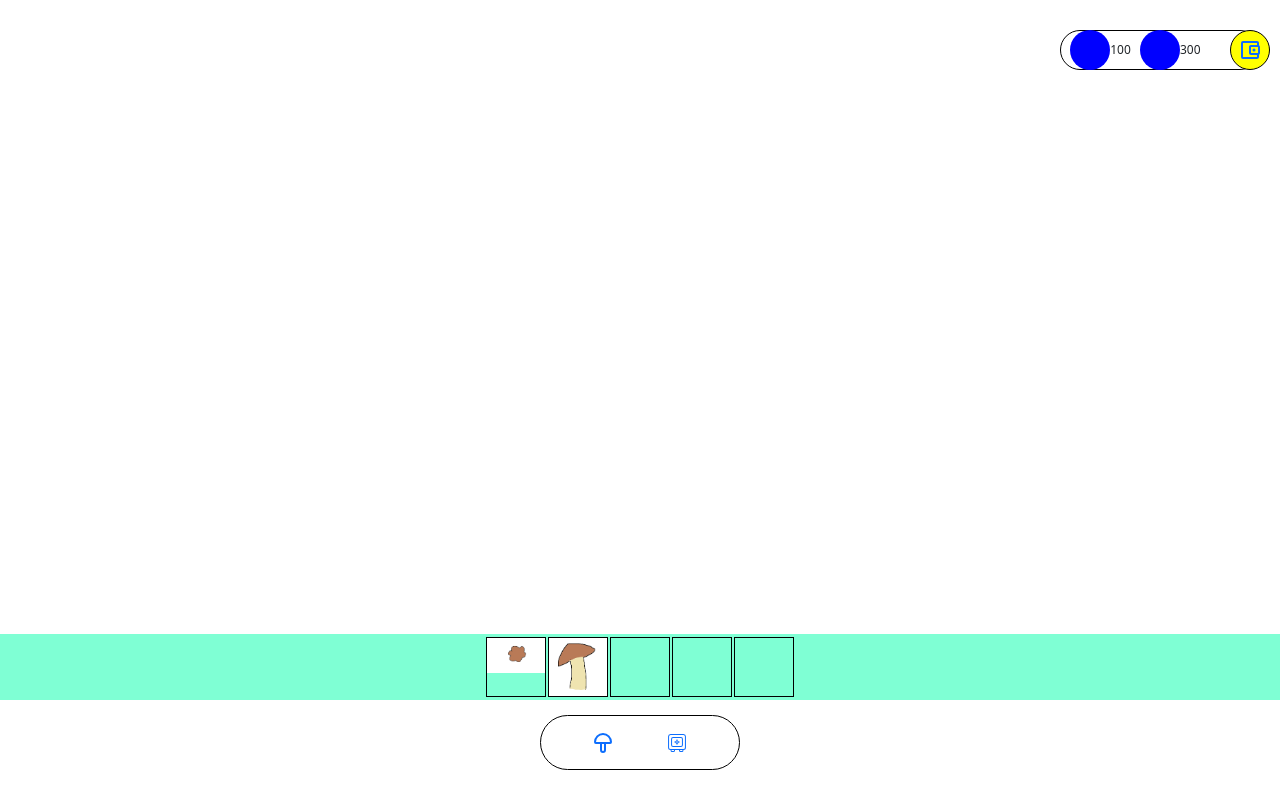
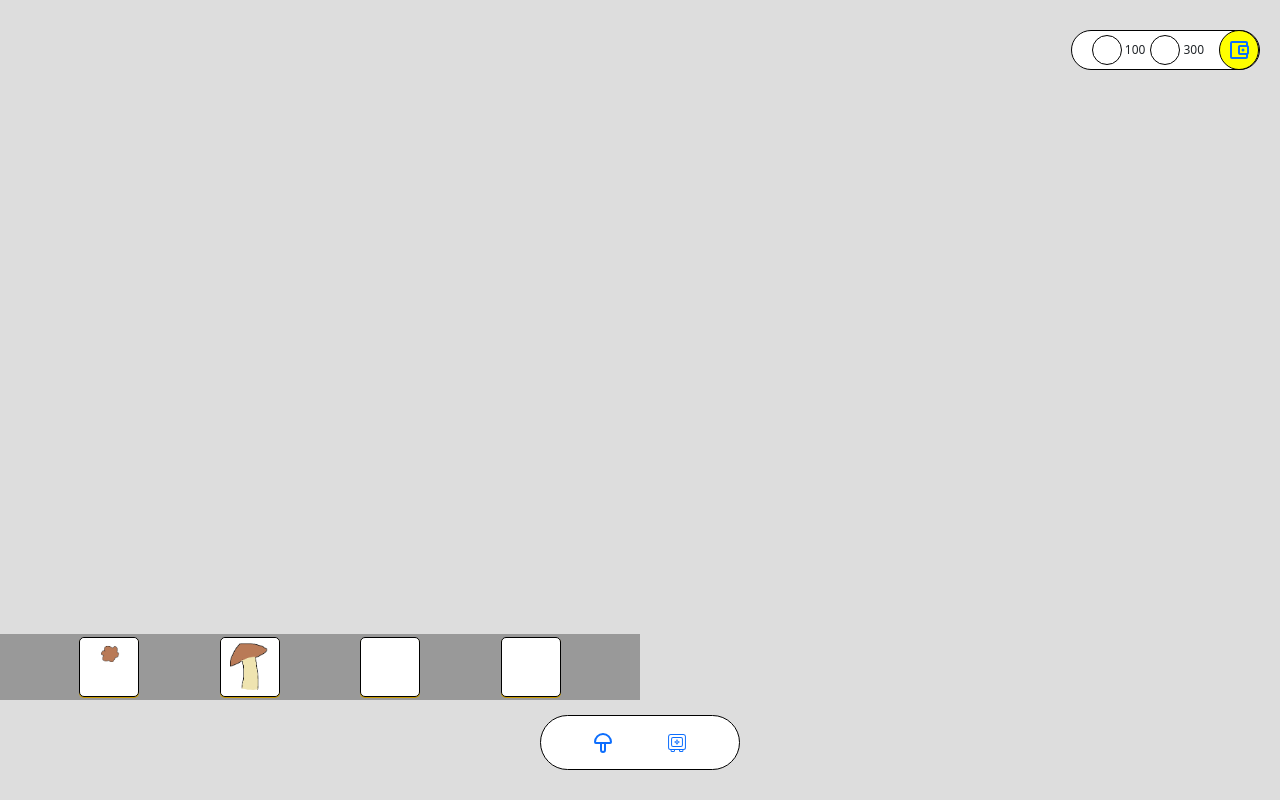
Before and after one commit to mikekks/TRON-Grand-Hackathon-Season-3, a React (Create React App) app in the folder front/: page /staking in a window 1280 px wide. Built offline with nearby package versions, Linux system fonts and the light colour scheme.

Commit message:
Mushroom init3

```diff
--- /dev/null
+++ b/front/src/components/features/GlobalFeatures/GuideText.jsx
@@ -0,0 +1,5 @@
+import React from "react";
+
+const GuideText = () => {
+
+}
--- a/front/src/components/features/GlobalFeatures/Itembar.jsx
+++ b/front/src/components/features/GlobalFeatures/Itembar.jsx
@@ -14,13 +14,13 @@ const Itembar = ({handleMode}) => {
 
     const PojaItem = () => {
         return(
-            <img src={Poja} style={{width:"58px"}} onClick={() => handleElement("poja")} />
+            <img src={Poja} style={{width:"58px", borderRadius:"5px"}} onClick={() => handleElement("poja")} />
         )
     }
 
     const BigMushItem = () => {
         return(
-            <img src={Mush02} style={{width:"58px"}} onClick={() => handleElement("bigmush")} />
+            <img src={Mush02} style={{width:"58px", borderRadius:"5px"}} onClick={() => handleElement("bigmush")} />
         )
     }
 
@@ -30,7 +30,6 @@ const Itembar = ({handleMode}) => {
             <div className="ItemElement"><BigMushItem /></div>
             <div className="ItemElement"></div>
             <div className="ItemElement"></div>
-            <div className="ItemElement"></div>
         </div>
     )
 }
--- a/front/src/components/features/StartComponents/StartButton.jsx
+++ b/front/src/components/features/StartComponents/StartButton.jsx
@@ -3,7 +3,11 @@ import { Link } from "react-router-dom";
 
 const StartButton = () => {
     return(
-        <Link to="/growing" ><button className="StartButton">START</button></Link>
+        <Link to="/growing" >
+            <div className="ButtonClick">
+                <button className="StartButton" active={true}>START</button>
+            </div>
+        </Link>
     )
 }
 
--- a/front/src/components/layouts/StartLayouts/StartTitle.jsx
+++ b/front/src/components/layouts/StartLayouts/StartTitle.jsx
@@ -2,7 +2,7 @@ import React from "react";
 
 const StartTitle = () => {
     return(
-        <h1 className="StartTitle">asdf</h1>
+        <h1 className="StartTitle">M U S H R O O M</h1>
     )
 }
 
--- a/front/src/index.scss
+++ b/front/src/index.scss
@@ -3,6 +3,7 @@
 @import './style/ComponentStyles/GlobalStyles/BottomNavbarStyle.scss';
 @import './style/ComponentStyles/GlobalStyles/GoBackButtonStyle.scss';
 @import './style/ComponentStyles/GlobalStyles/ItembarStyle.scss';
+@import './style/ComponentStyles/GlobalStyles/GlobalButton.scss';
 
 // ComponentStyles > StartStyles
 @import './style/ComponentStyles/StartStyles/StartTitleStyle.scss';
@@ -21,6 +22,10 @@
 // ComponentStyles > GrowingStyles
 @import './style/ComponentStyles/GrowingStyles/TreeStyle.scss';
 
+html {
+  background-color: #DDDDDD;
+}
+
 body {
   margin: 0;
   font-family: -apple-system, BlinkMacSystemFont, 'Segoe UI', 'Roboto', 'Oxygen',
--- /dev/null
+++ b/front/src/style/ComponentStyles/GlobalStyles/GlobalButton.scss
@@ -0,0 +1,24 @@
+.ButtonClick {
+    display: flex;
+    align-items: center;
+    justify-content: center;
+}
+
+.ButtonClick button{
+    border-radius: 10px;
+    border: none;
+    background-color: white;
+    box-shadow: 0px 5px 0px #CB9C00;
+    cursor: pointer;
+    transition: all 0.2s ease;
+}
+
+.ButtonClick button:active {
+    border-radius: 10px;
+    border: none;
+    background-color: #CCCCCC;
+    box-shadow: 0px 1px 0px #CB9C00;
+    transform: translate(0, 5px);
+    // transform: translate3d(-100px, 5px, 0px);
+    // transform: translate(5px, 50px, 0px);
+}
--- a/front/src/style/ComponentStyles/GlobalStyles/ItembarStyle.scss
+++ b/front/src/style/ComponentStyles/GlobalStyles/ItembarStyle.scss
@@ -1,9 +1,9 @@
 .Itembar {
-    width: 100%;
+    width: 50%;
     height: 66px;
-    background-color: aquamarine;
+    background-color: #999999;
     display: flex;
-    justify-content: center;
+    justify-content: space-evenly;
     align-items: center;
     gap: 2px;
     position: absolute;
@@ -13,5 +13,8 @@
 .ItemElement {
     width: 60px;
     height: 60px;
+    border-radius: 5px;
     border: 1px solid black;
+    background-color: white;
+    box-shadow: 0px 1px 0px #CB9C00;
 }
--- a/front/src/style/ComponentStyles/GlobalStyles/TopBalancebarStyles.scss
+++ b/front/src/style/ComponentStyles/GlobalStyles/TopBalancebarStyles.scss
@@ -1,8 +1,8 @@
 .TopBalancebar {
-    width: 200px;
+    // width: 200px;
     height: 40px;
     display: flex;
-    justify-content: space-evenly;
+    justify-content: flex-end;
     align-items: center;
     background-color: white;
     border-radius: 999px;
@@ -11,25 +11,29 @@
     position: absolute;
     right:20px;
     top:30px;
+    padding-left: 20px;
 }
 
 .TopBalancebarBalances {
     display: flex;
     justify-content: space-evenly;
     align-items: center;
+    gap: 3px;
+    margin-right:5px;
 }
 
 .TopBalanceBarToken {
-    width: 40px;
-    height: 40px;
-    background-color: blue;
+    width: 30px;
+    height: 30px;
+    background-color: white;
+    border: 1px solid black;
     border-radius: 999px;
 }
 
 .TopBalanceBarIcon {
     width: 40px;
     height: 40px;
-    position: relative;
+    // position: relative;
     display: flex;
     justify-content: space-evenly;
     align-items: center;
@@ -37,4 +41,5 @@
     border: 1px solid black;
     right: -20px;
     border-radius: 999px;
+    margin-left: 10px;
 }
--- a/front/src/style/ComponentStyles/GrowingStyles/TreeStyle.scss
+++ b/front/src/style/ComponentStyles/GrowingStyles/TreeStyle.scss
@@ -4,6 +4,7 @@
 
 .TreeImage {
     width: 100%;
+    max-width: 300px;
     position: absolute;
     top:50%;
     left:50%;
--- a/front/src/style/ComponentStyles/StartStyles/StartButtonStyle.scss
+++ b/front/src/style/ComponentStyles/StartStyles/StartButtonStyle.scss
@@ -2,9 +2,5 @@
     position: absolute;
     width: 200px;
     height: 55px;
-    border-radius: 999px;
-
     bottom: 100px;
-    left:50%;
-    transform: translate(-50%,0);
 }
```
